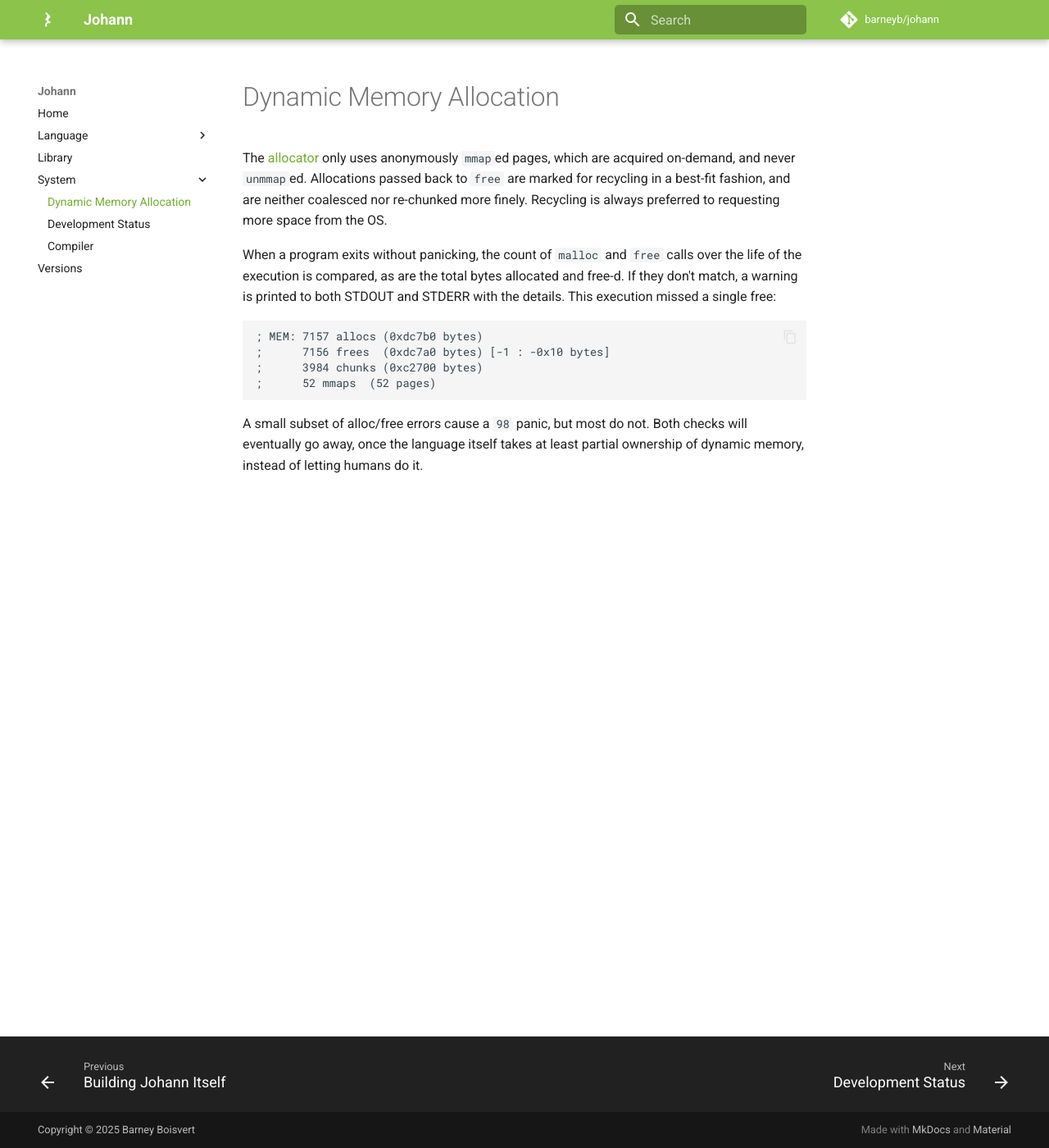
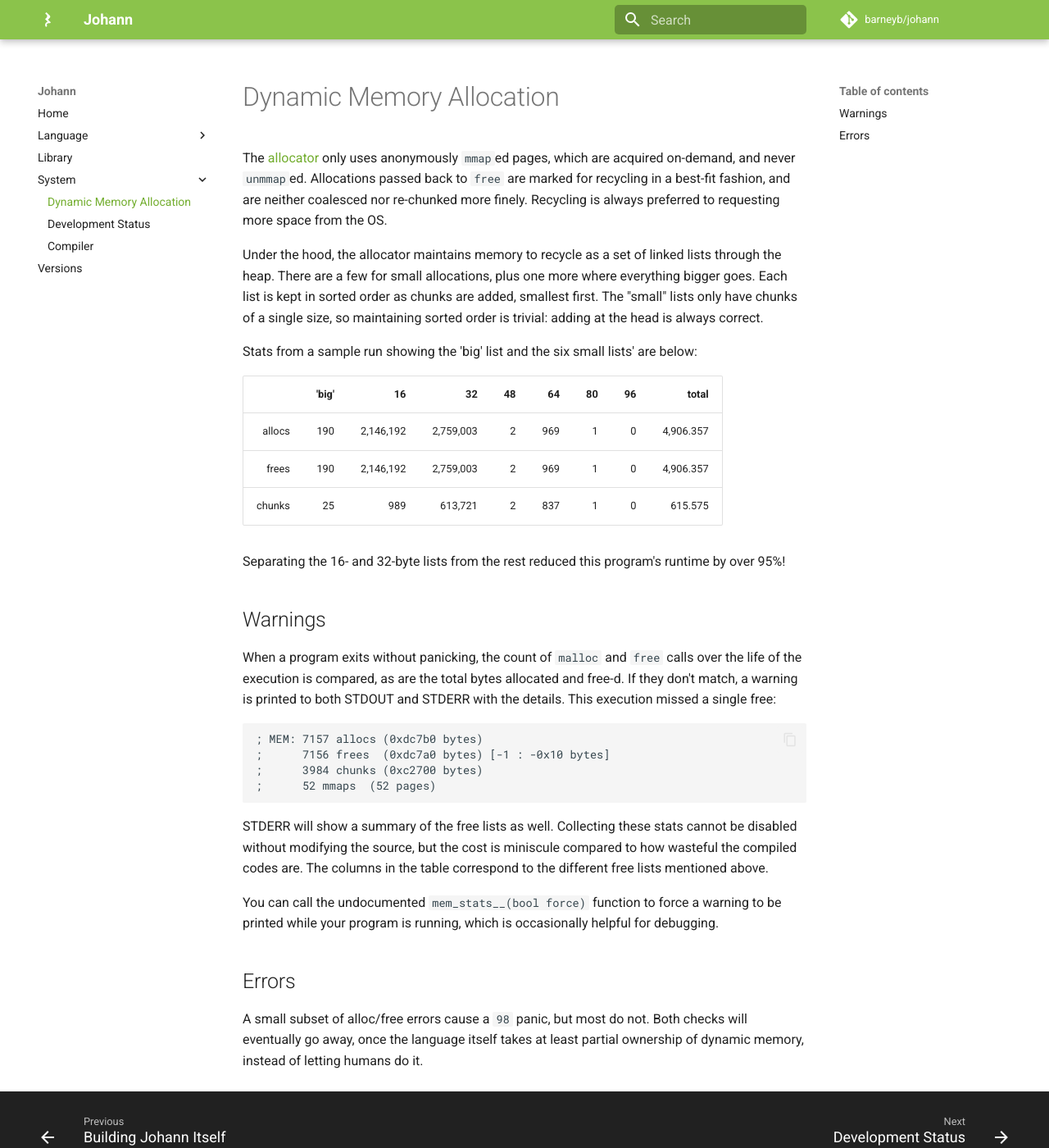
Before and after one commit to barneyb/johann, an MkDocs documentation site: the page built from documentation/docs/system/dynamic-memory.md, in a window 1280 px wide and 1400 px high. Shown: the whole window at 82% size. Built offline with MkDocs 1.6.1 and Material for MkDocs 9.7.7, drawn with Linux system fonts in a browser that asks for light colours; comment, search, counter and statistics services are not loaded.

Commit message:
docs for the allocator changes

```diff
--- a/documentation/docs/stylesheets/theme-overrides.css
+++ b/documentation/docs/stylesheets/theme-overrides.css
@@ -16,3 +16,7 @@
     /*background-color: var(--md-primary-fg-color);*/
     background-color: var(--md-default-fg-color--lighter);
 }
+
+.md-typeset table:not([class]) th {
+    min-width: unset;
+}
--- a/documentation/docs/system/dynamic-memory.md
+++ b/documentation/docs/system/dynamic-memory.md
@@ -1,6 +1,20 @@
 # Dynamic Memory Allocation
 
 The [allocator](../library/allocator.jn.md) only uses anonymously `mmap`ed pages, which are acquired on-demand, and never `unmmap`ed. Allocations passed back to `free` are marked for recycling in a best-fit fashion, and are neither coalesced nor re-chunked more finely. Recycling is always preferred to requesting more space from the OS.
+
+Under the hood, the allocator maintains memory to recycle as a set of linked lists through the heap. There are a few for small allocations, plus one more where everything bigger goes. Each list is kept in sorted order as chunks are added, smallest first. The "small" lists only have chunks of a single size, so maintaining sorted order is trivial: adding at the head is always correct.
+
+Stats from a sample run showing the 'big' list and the six small lists' are below:
+
+|        | 'big' |        16 |        32 | 48 |  64 | 80 | 96 |     total |
+|-------:|------:|----------:|----------:|---:|----:|---:|---:|----------:|
+| allocs |   190 | 2,146,192 | 2,759,003 |  2 | 969 |  1 |  0 | 4,906.357 |
+|  frees |   190 | 2,146,192 | 2,759,003 |  2 | 969 |  1 |  0 | 4,906.357 |
+| chunks |    25 |       989 |   613,721 |  2 | 837 |  1 |  0 |   615.575 |
+
+Separating the 16- and 32-byte lists from the rest reduced this program's runtime by over 95%!
+
+## Warnings
 
 When a program exits without panicking, the count of `malloc` and `free` calls over the life of the execution is compared, as are the total bytes allocated and free-d. If they don't match, a warning is printed to both STDOUT and STDERR with the details. This execution missed a single free:
 
@@ -9,4 +23,10 @@ When a program exits without panicking, the count of `malloc` and `free` calls o
     ;      3984 chunks (0xc2700 bytes)
     ;      52 mmaps  (52 pages)
 
+STDERR will show a summary of the free lists as well. Collecting these stats cannot be disabled without modifying the source, but the cost is miniscule compared to how wasteful the compiled codes are. The columns in the table correspond to the different free lists mentioned above.
+
+You can call the undocumented `mem_stats__(bool force)` function to force a warning to be printed while your program is running, which is occasionally helpful for debugging.
+
+## Errors
+
 A small subset of alloc/free errors cause a `98` panic, but most do not. Both checks will eventually go away, once the language itself takes at least partial ownership of dynamic memory, instead of letting humans do it.
```
Also changed, not shown: documentation/docs/system/status.md (+2 -1 lines), documentation/docs/versions/index.md (+2 -0 lines).
